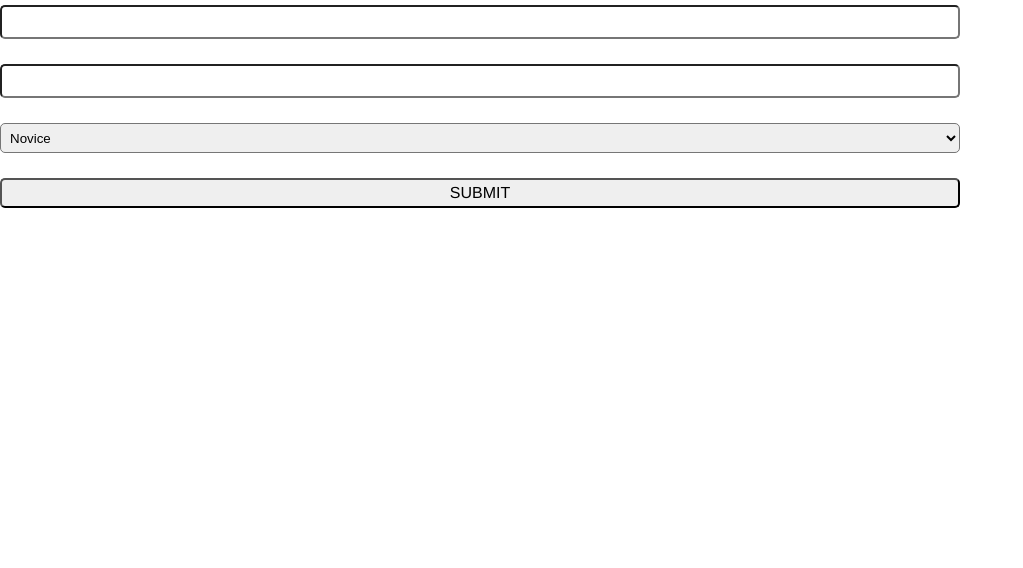
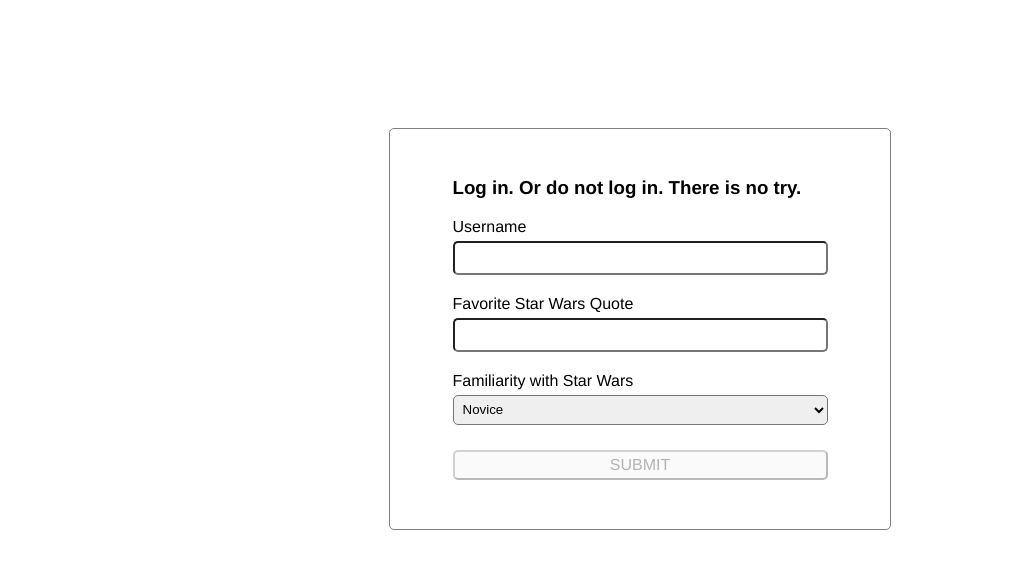
Before and after one commit to thatPamIAm/swapi-trivia, a React (Create React App) app: page / in a window 1280 px wide. Shown: the top 568 px of the page, without its empty margins (0-1023 px from the left). Built offline with nearby package versions, Linux system fonts and the light colour scheme.

Commit message:
Replace name attribute and update state naming

```diff
--- a/src/Login/Login.js
+++ b/src/Login/Login.js
@@ -6,7 +6,7 @@
     super();
     this.state = {
       user: '',
-      favoriteQuote: '',
+      quote: '',
       ranking: 'Novice'
     }
     this.handleChange = this.handleChange.bind(this);
@@ -15,7 +15,7 @@
 
   handleChange(e) {
     this.setState({
-      [e.target.name] : e.target.value
+      [e.target.id] : e.target.value
     });
   }
 
@@ -25,22 +25,28 @@
 
   render() {
     return (
+      <div className="modal">
         <form onSubmit={e => this.handleSubmit(e)}>
+          <h3>Log in. Or do not log in. There is no try.</h3>
+          <label for="user">Username</label>
           <input onChange={e => this.handleChange(e)}
                  value={this.state.user}
-               name="user" />
+                 id="user"/>
+          <label for="quote">Favorite Star Wars Quote</label>
           <input onChange={e => this.handleChange(e)}
                  value={this.state.favoriteQuote}
-               name="favoriteQuote" />
+                 id="quote"/>
+          <label for="quote">Familiarity with Star Wars</label>
           <select onChange={e => this.handleChange(e)}
-                name="ranking"
+                  id="ranking"
                   value={this.state.ranking}>
             <option>Novice</option>
             <option>Intermediate</option>
             <option>Expert</option>
           </select>
-        <button type="submit">SUBMIT</button>
+          <button type="submit" disabled>SUBMIT</button>
         </form>
+      </div>
     )
   }
 }
```
Lines whose indentation alone changed are shown as unchanged.
